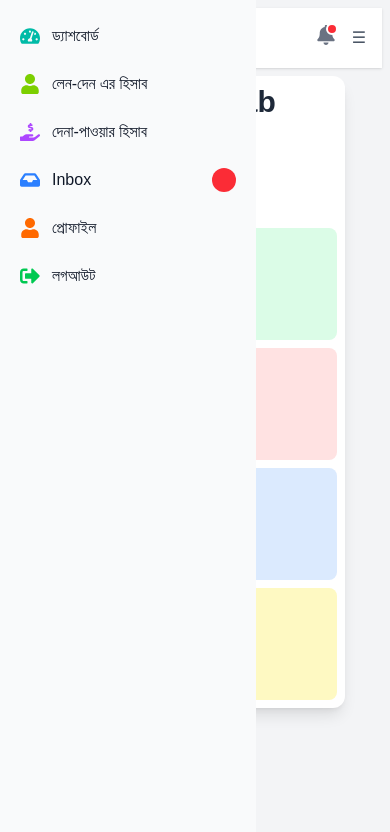
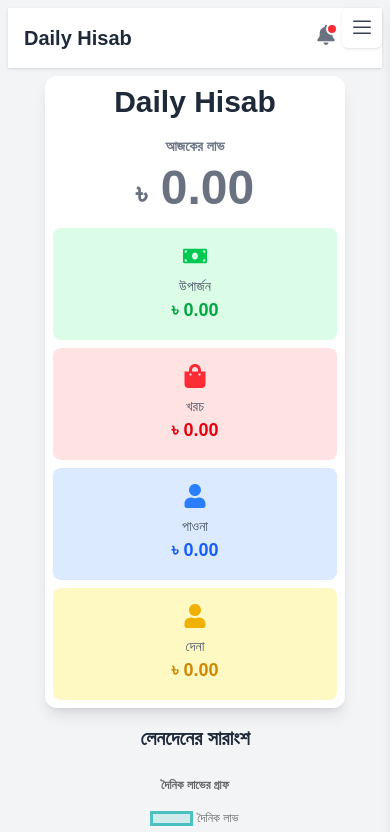
Before and after one commit to mb-shupto/my-daily-hisab, a Next.js app: page /dashboard in a window 390 px wide. Shown: the top 832 px of the page. Built offline with nearby package versions, Linux system fonts and the light colour scheme.

Commit message:
fixed mobile responsiveness

```diff
--- a/src/app/dashboard/page.tsx
+++ b/src/app/dashboard/page.tsx
@@ -218,8 +218,24 @@ export default function Dashboard() {
 
   return (
     <div className="min-h-screen bg-gray-100 flex flex-col">
-      <Sidebar />
-      <div className="flex-1 sm:ml-64 flex flex-col items-center justify-center p-2 sm:p-4">
+      {/* Mobile menu button */}
+      {/* Mobile menu button: always visible, right side, above sidebar */}
+      <div className="md:hidden fixed top-2 right-2 z-50">
+        <button
+          className="p-2 rounded-md text-gray-700 bg-white shadow hover:bg-gray-100"
+          onClick={() => setIsMenuOpen(!isMenuOpen)}
+          aria-label="Toggle sidebar"
+        >
+          <svg xmlns="http://www.w3.org/2000/svg" fill="none" viewBox="0 0 24 24" strokeWidth={1.5} stroke="currentColor" className="w-6 h-6">
+            <path strokeLinecap="round" strokeLinejoin="round" d="M3.75 5.25h16.5m-16.5 6h16.5m-16.5 6h16.5" />
+          </svg>
+        </button>
+      </div>
+      {/* Sidebar: hidden on mobile, shrunk on small screens */}
+      <div className={`fixed top-0 right-0 h-full z-40 transition-transform duration-300 ${isMenuOpen ? 'translate-x-0' : 'translate-x-full'} md:translate-x-0 md:static md:block w-56 md:w-64 bg-white shadow-lg md:shadow-none`}>
+        <Sidebar />
+      </div>
+      <div className="flex-1 md:mr-64 flex flex-col items-center justify-center p-2 sm:p-4">
       <Menubar
         isOpen={isMenuOpen}
         toggleMenu={() => setIsMenuOpen(!isMenuOpen)}
```
